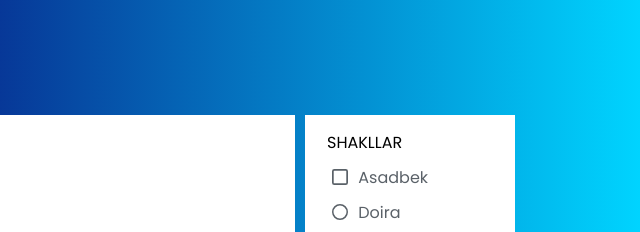
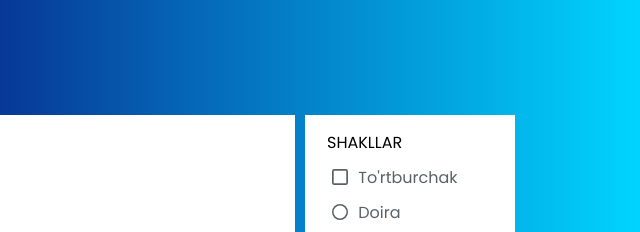
Before and after one commit to 05jurat/Paint, a plain HTML site: page index.html in a window 1280 px wide. Shown: the top 232 px of the page, 640-1280 px from the left. Drawn offline with Linux system fonts and the light colour scheme.

Commit message:
index.html

```diff
--- a/index.html
+++ b/index.html
@@ -19,7 +19,7 @@
 					<ul class="options">
 						<li class="option tool" id="rectangle">
 							<img src="icons/rectangle.svg" alt="rectangle" />
-							<span>Asadbek</span>
+							<span>To'rtburchak</span>
 						</li>
 						<li class="option tool" id="circle">
 							<img src="icons/circle.svg" alt="circle" />
```
